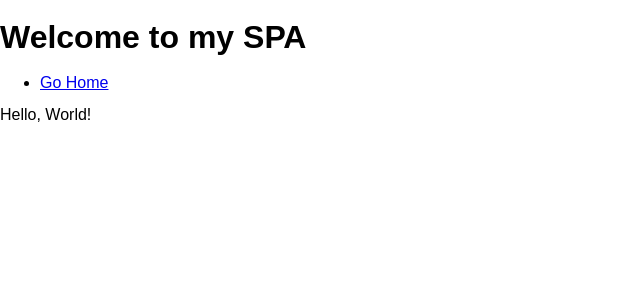
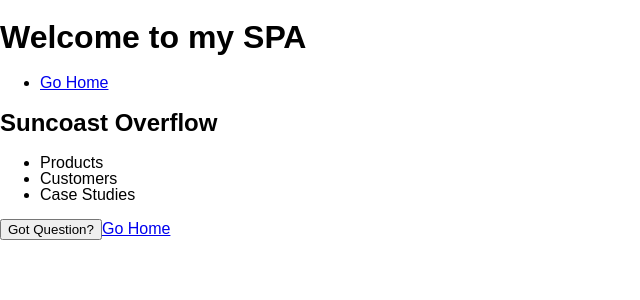
Before and after one commit to uncrownedthrone/stack-overflow-site, a React (Create React App) app: page / in a window 1280 px wide. Shown: the top 300 px of the page, without its empty margins (0-640 px from the left). Built offline with nearby package versions, Linux system fonts and the light colour scheme.

Commit message:
add NavBar Component

```diff
--- a/package.json
+++ b/package.json
@@ -29,6 +29,7 @@
     "stylelint-config-standard": "^19.0.0"
   },
   "dependencies": {
+    "axios": "^0.19.1",
     "json": "^9.0.6",
     "react": "^16.12.0",
     "react-dom": "^16.12.0",
--- /dev/null
+++ b/src/components/NavBar.jsx
@@ -0,0 +1,30 @@
+import React from 'react'
+import { Link } from 'react-router-dom'
+
+const NavBar = () => {
+  return (
+    <>
+      <div>
+        <nav className="navigation">
+          <h2 className="title">Suncoast Overflow</h2>
+          <ul>
+            <li>Products</li>
+            <li>Customers</li>
+            <li>Case Studies</li>
+          </ul>
+          <Link to="/createquestion">
+            <input
+              className="btn-question"
+              type="button"
+              value="Got Question?"
+            />
+          </Link>
+
+          <Link to="/home">Go Home</Link>
+        </nav>
+      </div>
+    </>
+  )
+}
+
+export default NavBar
--- a/src/pages/HomePage.jsx
+++ b/src/pages/HomePage.jsx
@@ -1,8 +1,8 @@
 import React from 'react'
-import HelloWorld from '../components/HelloWorld'
+import NavBar from '../components/NavBar'
 
 const HomePage = () => {
-  return <HelloWorld />
+  return <NavBar />
 }
 
 export default HomePage
```
Also changed, not shown: 2 other files (tests, documents, lock files or other folders).
